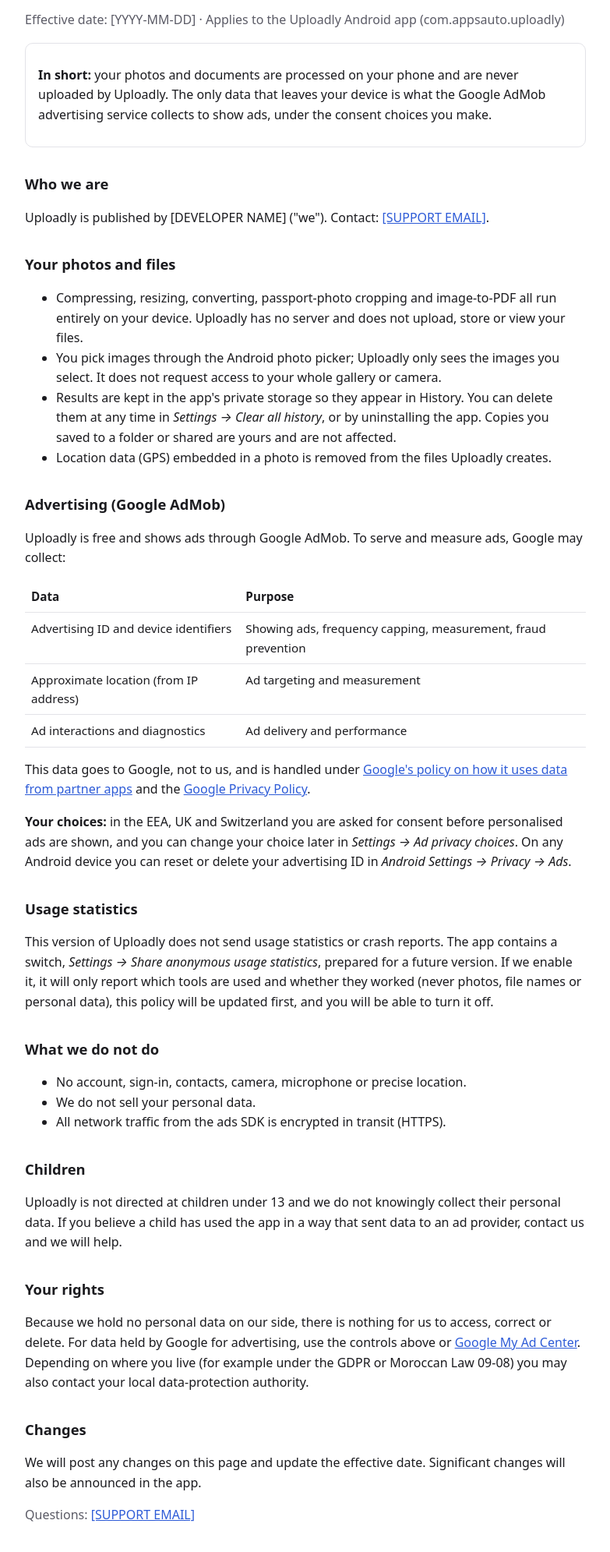
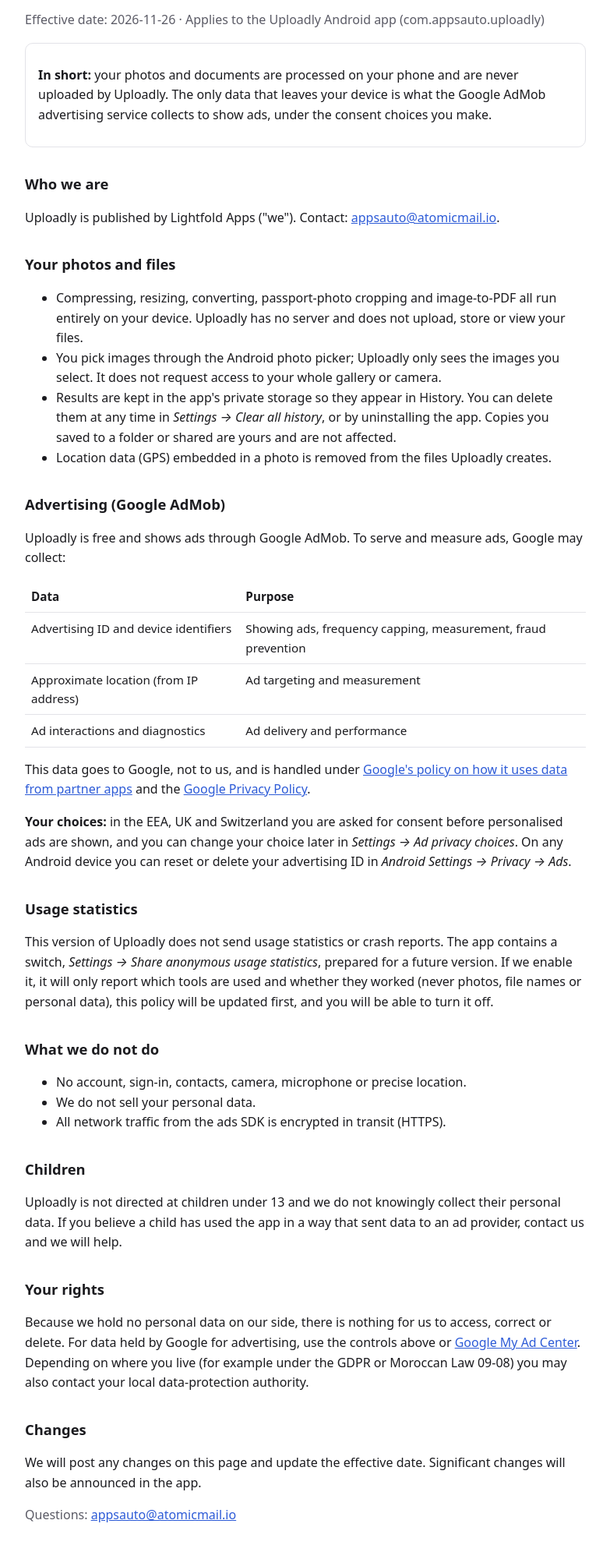
Before and after one commit to appsautoorga/appsautoorga.github.io, a plain HTML site: page uploadly/privacy.html in a window 1280 px wide. Shown: the part 81-2072 px from the top of the page at 78% size, without its empty margins (248-1031 px from the left). Drawn offline with Linux system fonts and the light colour scheme.

Commit message:
Fill developer name
Co-Authored-By: Claude Opus 5.5 <noreply@anthropic.com>

```diff
--- a/uploadly/privacy.html
+++ b/uploadly/privacy.html
@@ -26,14 +26,14 @@
 <body>
 <main>
 <h1>Uploadly Privacy Policy</h1>
-<p class="muted">Effective date: [YYYY-MM-DD] · Applies to the Uploadly Android app (com.appsauto.uploadly)</p>
+<p class="muted">Effective date: 2026-11-26 · Applies to the Uploadly Android app (com.appsauto.uploadly)</p>
 
 <div class="box">
   <p><strong>In short:</strong> your photos and documents are processed on your phone and are never uploaded by Uploadly. The only data that leaves your device is what the Google AdMob advertising service collects to show ads, under the consent choices you make.</p>
 </div>
 
 <h2>Who we are</h2>
-<p>Uploadly is published by [DEVELOPER NAME] ("we"). Contact: <a href="mailto:[SUPPORT EMAIL]">[SUPPORT EMAIL]</a>.</p>
+<p>Uploadly is published by Lightfold Apps ("we"). Contact: <a href="mailto:appsauto@atomicmail.io">appsauto@atomicmail.io</a>.</p>
 
 <h2>Your photos and files</h2>
 <ul>
@@ -73,7 +73,7 @@
 <h2>Changes</h2>
 <p>We will post any changes on this page and update the effective date. Significant changes will also be announced in the app.</p>
 
-<p class="muted">Questions: <a href="mailto:[SUPPORT EMAIL]">[SUPPORT EMAIL]</a></p>
+<p class="muted">Questions: <a href="mailto:appsauto@atomicmail.io">appsauto@atomicmail.io</a></p>
 </main>
 </body>
 </html>
```
Also changed, not shown: index.html (+3 -3 lines).
